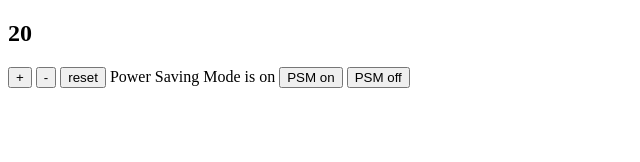
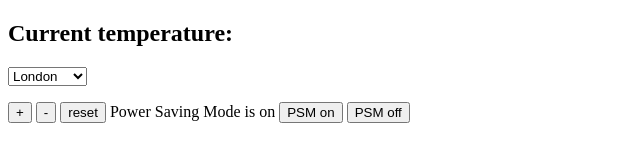
Before and after one commit to antcin/thermostat-challenge, a plain HTML site: page index.html in a window 1280 px wide. Shown: the whole page, without its empty margins (0-640 px from the left). Drawn offline with nearby package versions, Linux system fonts and the light colour scheme.

Commit message:
add cities to choose from list

```diff
--- a/index.html
+++ b/index.html
@@ -9,7 +9,13 @@
 
   <body>
     <section>
-      <h1 id="temperature"></h1>
+      <h1>Current temperature: <span id="current-temperature"></span></h1>
+      <select id='current-city'>
+        <option value='london'>London</option>
+        <option value="new%20york">New York</option>
+        <option value="paris">Paris</option>
+        <option value="tokyo">Tokyo</option>
+      </select>
       <p>
         <button id="temperature-up">+</button>
         <button id="temperature-down">-</button>
--- a/interface.js
+++ b/interface.js
@@ -31,4 +31,14 @@ $(document).ready(function() {
     $('#temperature').text(thermostat.temperature);
     $('#temperature').attr('class', thermostat.energyUsage());
   };
+
+  $('#current-city').change(function() {
+    var city = $('#current-city').val();
+    $.get('http://api.openweathermap.org/data/2.5/weather?q=' + city + '&appid=a3d9eb01d4de82b9b8d0849ef604dbed&units=metric', function(data) {
+      $('#current-temperature').text(data.main.temp)
+    })
+  })
+
+
+
 });
```
